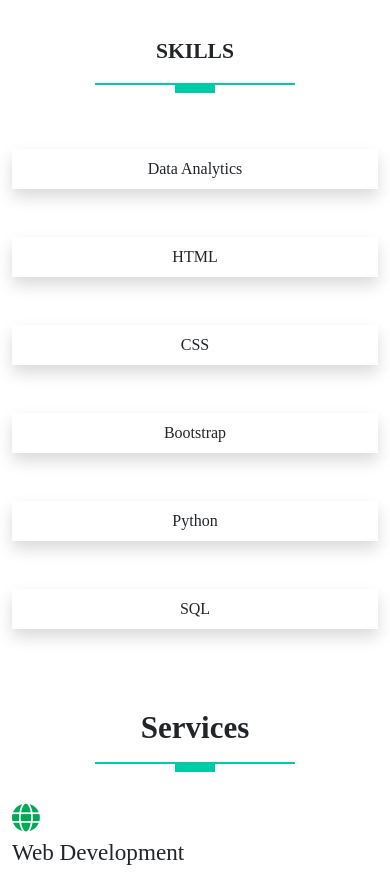
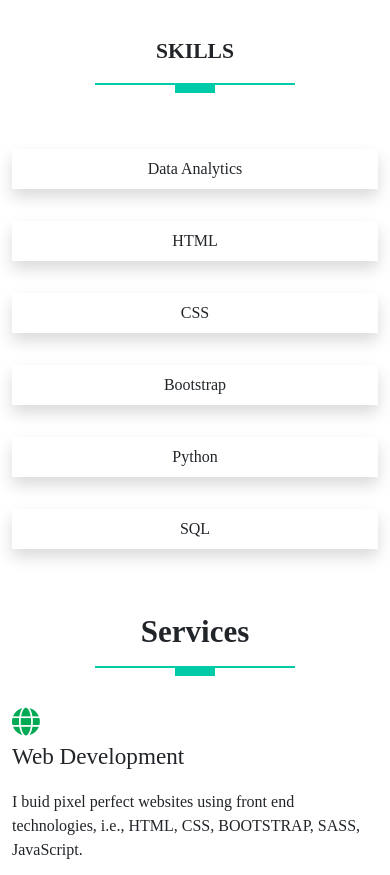
Before and after one commit to K1rubel/personal, a website: page index.html in a window 390 px wide. Shown: the part 1140-2015 px from the top of the page. Drawn offline with nearby package versions, Linux system fonts and the light colour scheme.

Commit message:
Add files via upload
edit overflowing white space on mobile view and nav link colors

```diff
--- a/index.html
+++ b/index.html
@@ -13,7 +13,7 @@
 </head>
 <body>
     <body class="font-family">
-        <div class="container d-flex justify-content-center" style="background-color: var(--bg);">
+        <div class="container-fluid col-12 px-0 d-flex justify-content-center" style="background-color: var(--bg);">
             <nav class="f-top navbar navbar-expand-lg menu shadow container" style="background: var(--bg);">
                 <div class="container-fluid">
                   <a class="navbar-brand d-flex align-items-center" href="#">
@@ -97,27 +97,25 @@
             <p  style="background-color: #00cba9; width: 40px;" class="py-1 mx-auto"></p>
         </div>
         <!-- logo section -->
-        <div class="container px-0">
-            <div class="row">
-                <div class="col-md-4 col-lg-2 py-3 mb-3 px-4">
+        <div class="container d-flex justify-content-evenly flex-wrap">
+                <div class="col-12 col-md-4 col-lg-2 py-3">
                     <div class=" w-100 shadow py-2 d-flex justify-content-center">Data Analytics</div>
                 </div>
-                <div class="col-md-4 col-lg-2 py-3 mb-3 px-4">
+                <div class="col-12 col-md-4 col-lg-2 py-3">
                     <div class=" w-100 shadow py-2 d-flex justify-content-center">HTML</div>
                 </div>
-                <div class="col-md-4 col-lg-2 py-3 mb-3 px-4">
+                <div class="col-12 col-md-4 col-lg-2 py-3">
                     <div class=" w-100 shadow py-2 d-flex justify-content-center">CSS</div>
                 </div>
-                <div class="col-md-4 col-lg-2 py-3 mb-3 px-4">
+                <div class="col-12 col-md-4 col-lg-2 py-3">
                     <div class=" w-100 shadow py-2 d-flex justify-content-center">Bootstrap</div>
                 </div>
-                <div class="col-md-4 col-lg-2 py-3 mb-3 px-4">
+                <div class="col-12 col-md-4 col-lg-2 py-3">
                     <div class=" w-100 shadow py-2 d-flex justify-content-center">Python</div>
                 </div>
-                <div class="col-md-4 col-lg-2 py-3 mb-3 px-4">
+                <div class="col-12 col-md-4 col-lg-2 py-3">
                     <div class=" w-100 shadow py-2 d-flex justify-content-center">SQL</div>
                 </div>
-            </div>
         </div>
         <!-- logo section -->
 
```
Also changed, not shown: style.css (+16 -0 lines).
